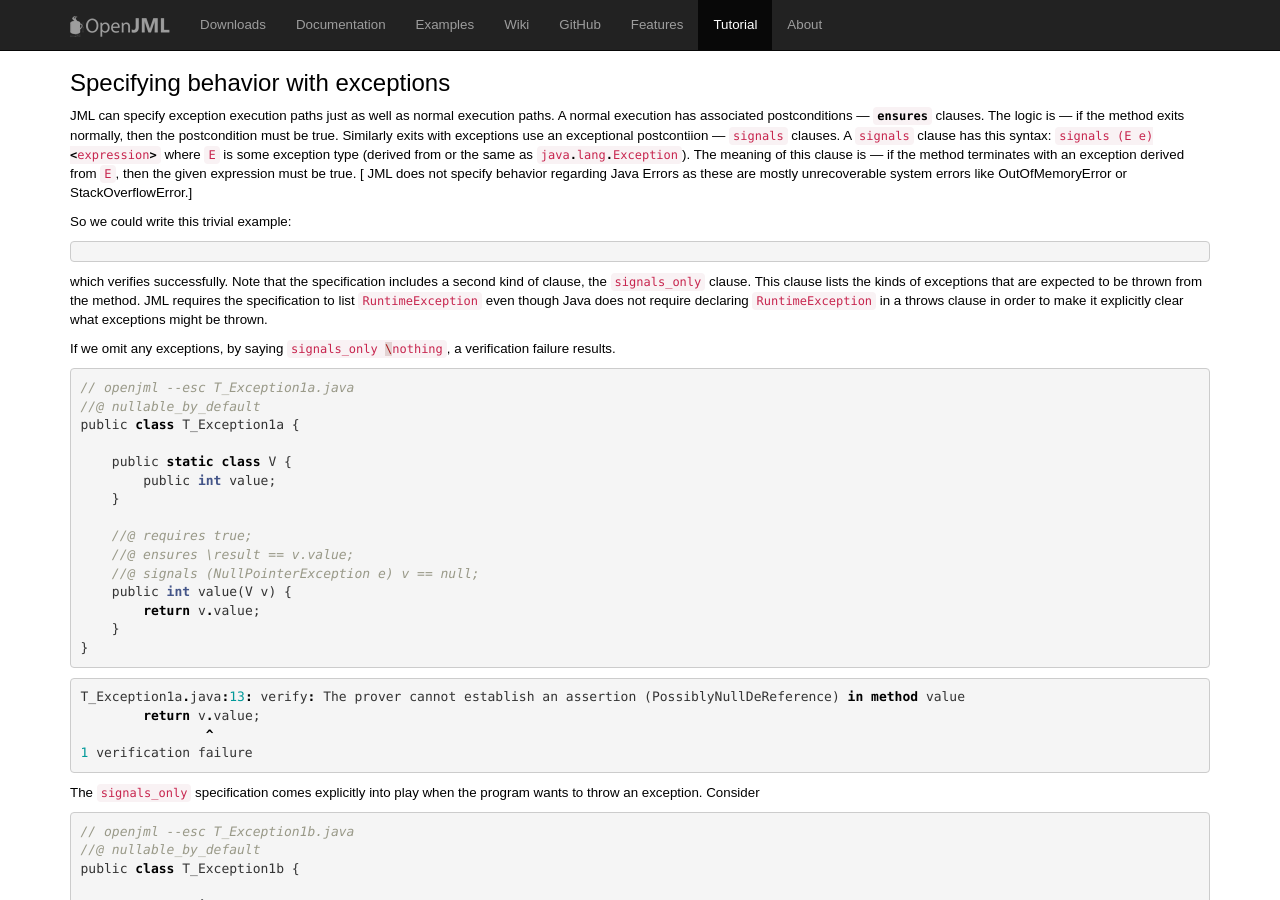
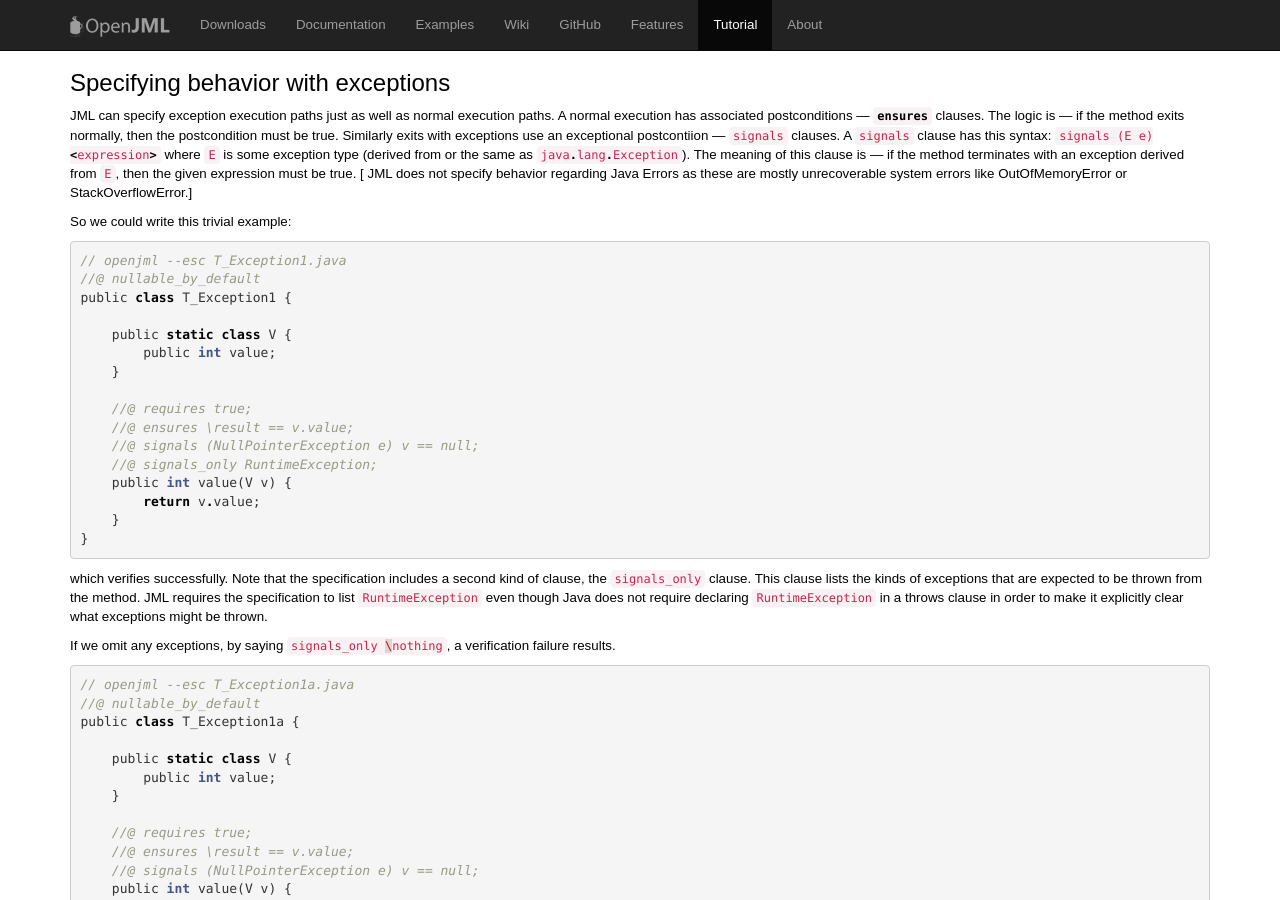
Before and after one commit to OpenJML/openjml.github.io, a Jekyll site: the page built from tutorial/SpecifyingExceptions.md, in a window 1280 px wide and 900 px high. Built offline with Jekyll 4.4.1, drawn with Linux system fonts in a browser that asks for light colours; our own code applies the rules of GitHub Pages for plain Markdown files.

Commit message:
Various typos and edits

````diff
--- a/tutorial/SpecifyingExceptions.md
+++ b/tutorial/SpecifyingExceptions.md
@@ -13,6 +10,22 @@ The meaning of this clause is --- if the method terminates with an exception der
 
 So we could write this trivial example:
 ```
+// openjml --esc T_Exception1.java
+//@ nullable_by_default
+public class T_Exception1 {
+
+    public static class V {
+        public int value;
+    }
+
+    //@ requires true;
+    //@ ensures \result == v.value;
+    //@ signals (NullPointerException e) v == null;
+    //@ signals_only RuntimeException;
+    public int value(V v) {
+        return v.value;
+    }
+}
 ```
 which verifies successfully. Note that the specification includes a second kind of clause, the `signals_only` clause.
 This clause lists the kinds of exceptions that are expected to be thrown from the method.
````
Also changed, not shown: other parts of tutorial/SpecifyingExceptions.md (+0 -3 lines), 1 other file.
